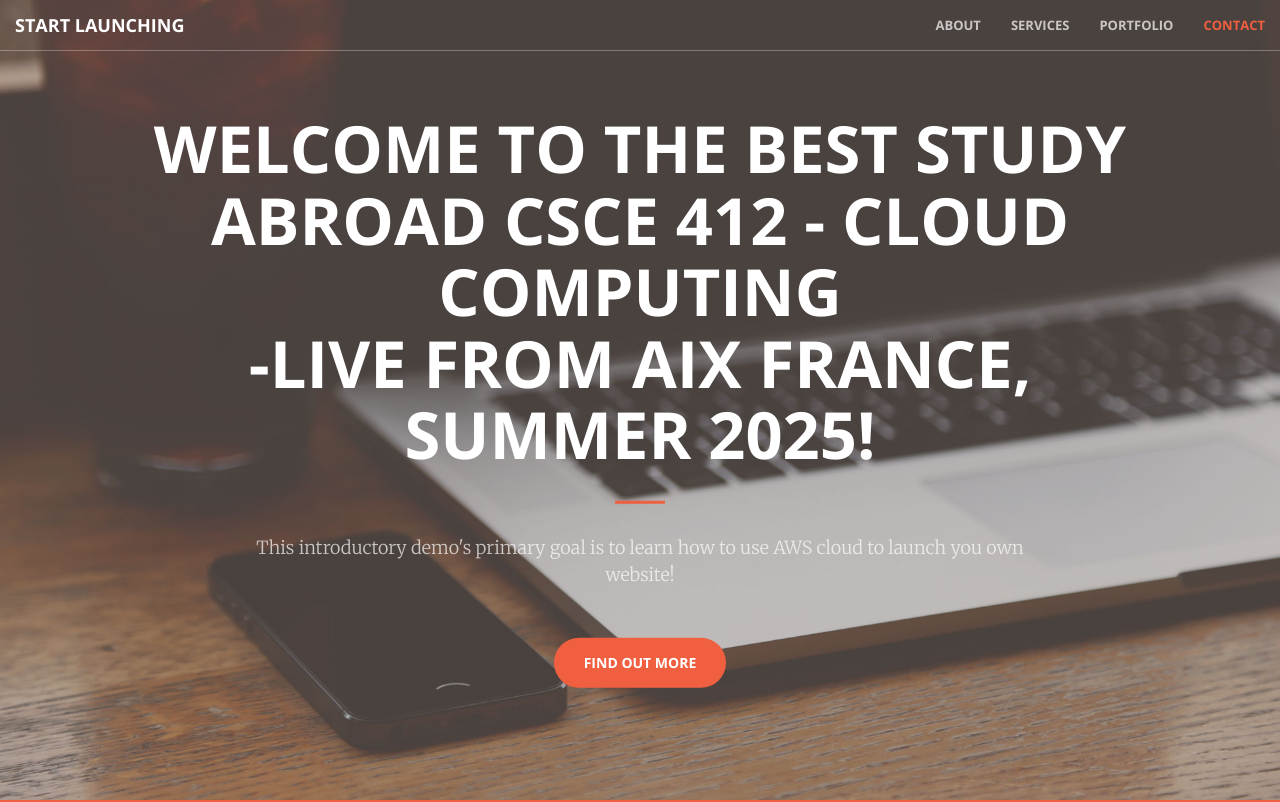
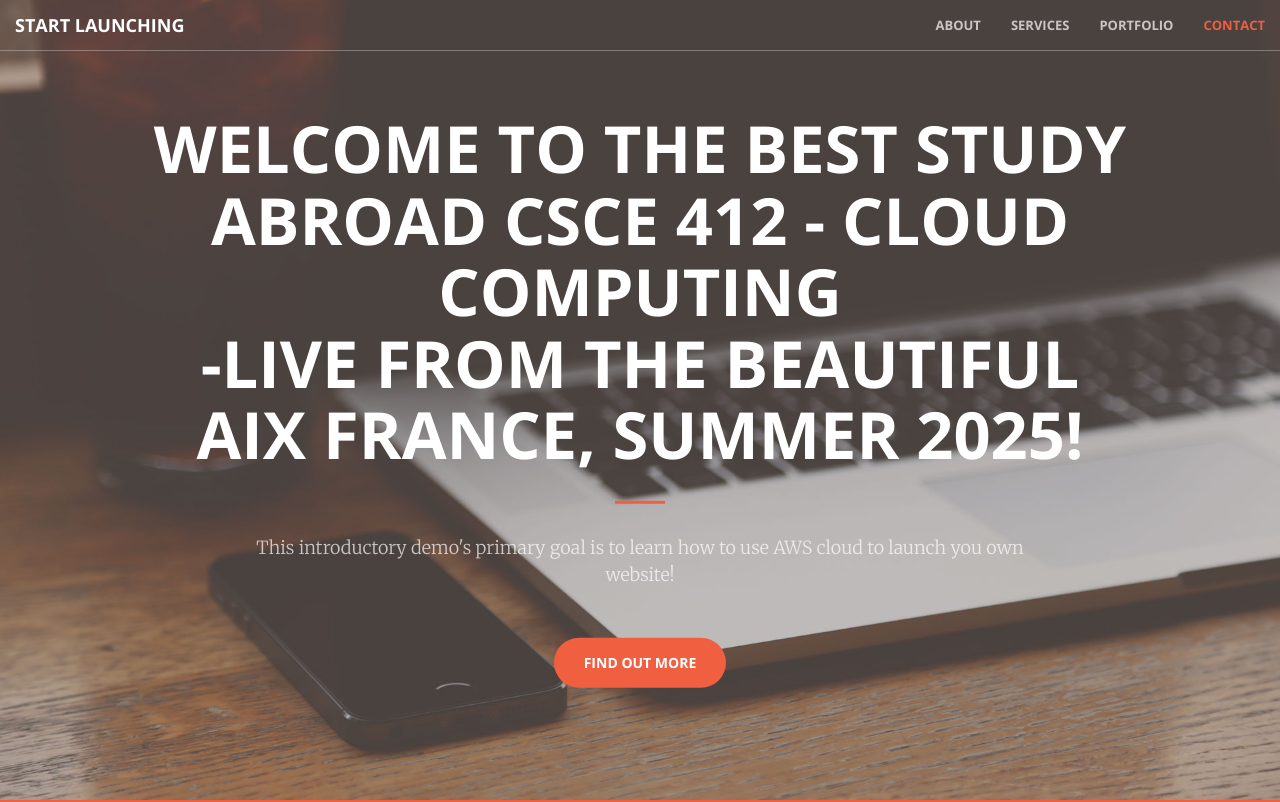
Before and after one commit to rslight/csce412roblight.us, a plain HTML site: page index.html in a window 1280 px wide. Shown: the top 802 px of the page. Drawn offline with nearby package versions, Linux system fonts and the light colour scheme.

Commit message:
beautiful

```diff
--- a/index.html
+++ b/index.html
@@ -75,7 +75,7 @@
         <div class="header-content">
             <div class="header-content-inner">
                 <h1>WELCOME TO the best Study Abroad CSCE 412 - Cloud Computing</h1>
-                <h1>-Live from Aix France, Summer 2025!</h1>
+                <h1>-Live from the beautiful Aix France, Summer 2025!</h1>
                 <hr>
                 <p>This introductory demo's primary goal is to learn how to use AWS cloud to launch you own website!</p>
                 <a href="#about" class="btn btn-primary btn-xl page-scroll">Find Out More</a>
```
